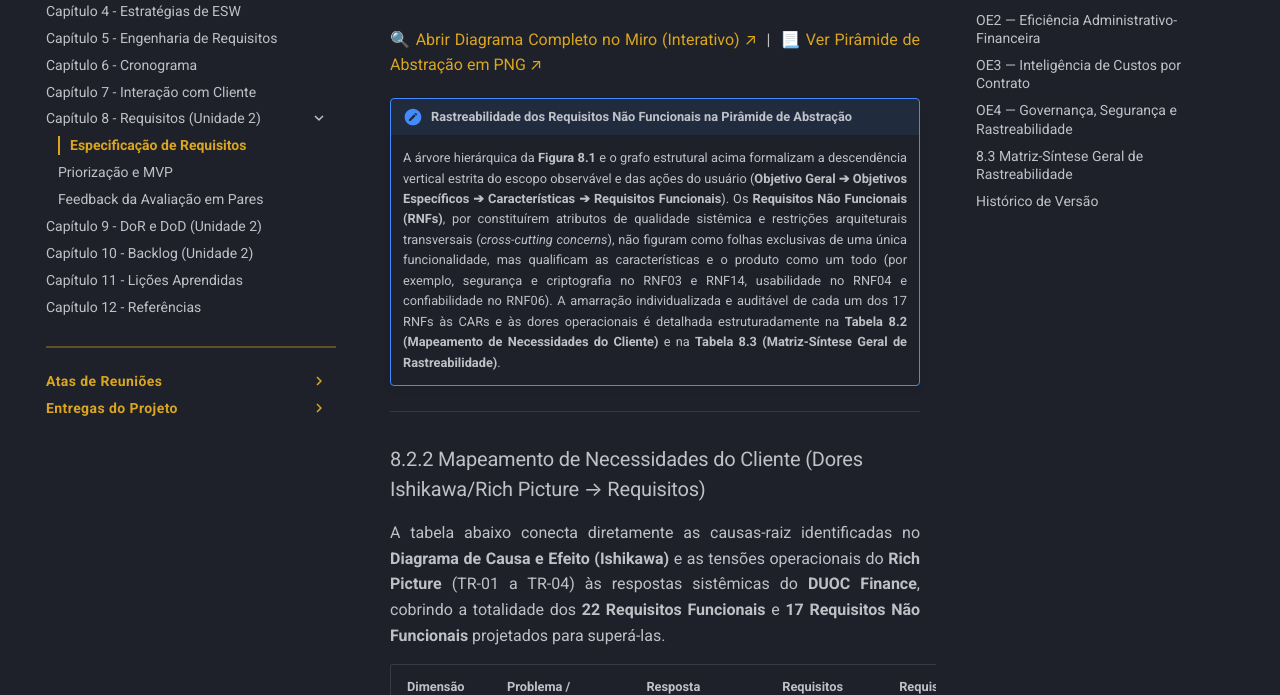
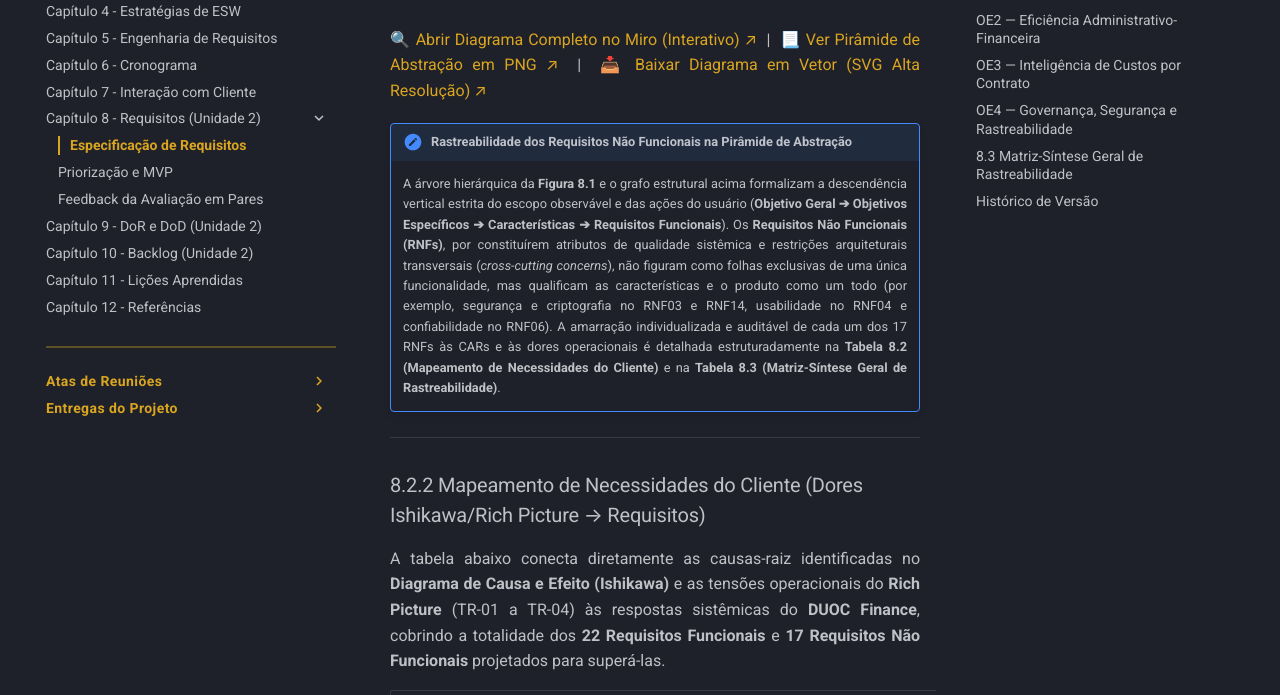
Before and after one commit to mdsreq-fga-unb/REQ-2026.2-T01-DUOC-Finance, an MkDocs documentation site: the page built from docs/requisitos/index.md, in a window 1280 px wide and 900 px high, scrolled down 3077 px, cut to the strip 205-900 px from the top of the window. Built offline with MkDocs 1.6.1 and Material for MkDocs 9.7.7, drawn with Linux system fonts in a browser that asks for light colours.

Commit message:
docs(rastreabilidade): adiciona download da piramide em svg.

```diff
--- a/docs/requisitos/index.md
+++ b/docs/requisitos/index.md
@@ -61,6 +61,10 @@ O diagrama abaixo apresenta o desdobramento hierárquico *top-down* da solução
      rel="noopener noreferrer">
     📃 Ver Pirâmide de Abstração em PNG ↗
   </a>
+    &nbsp;|&nbsp;
+  <a href="../assets/images/piramide_abstracao_vetorizada.svg" download="piramide_abstracao_vetorizada.svg">
+    📥 Baixar Diagrama em Vetor (SVG Alta Resolução) ↗
+</a>
 </p>
 
 !!! note "Rastreabilidade dos Requisitos Não Funcionais na Pirâmide de Abstração"
```
Also changed, not shown: docs/assets/images/piramide_abstracao_vetorizada.svg (added).
